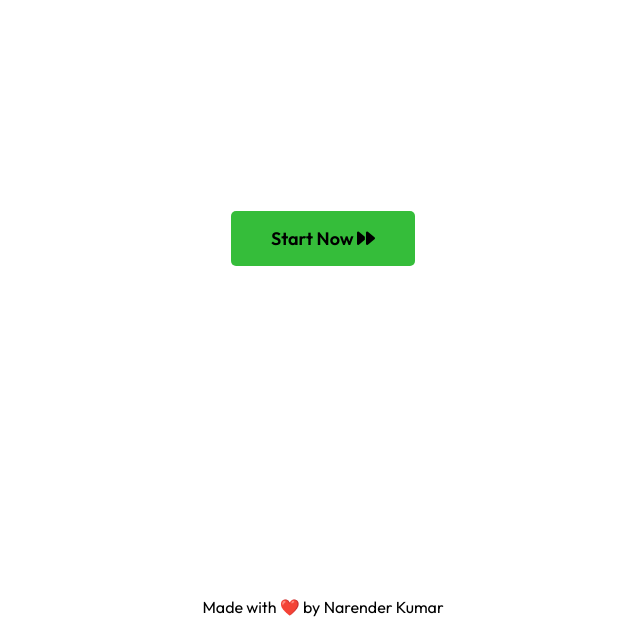
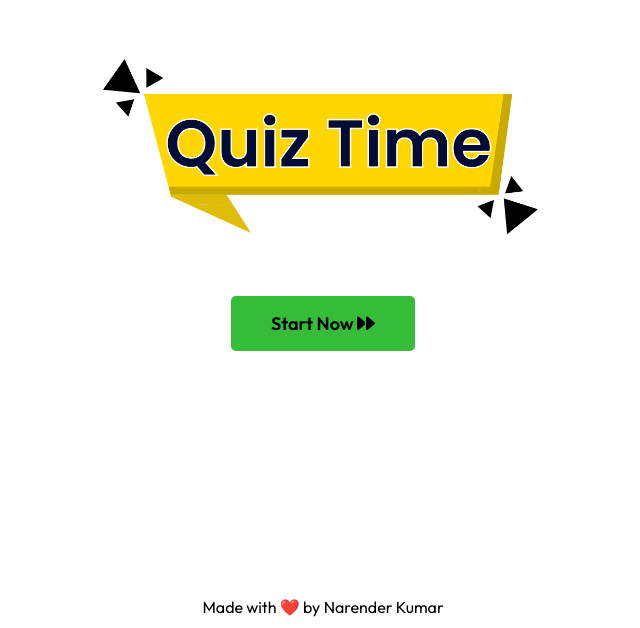
Before and after one commit to NarenderKumar8875/Professional-Quiz-App, a plain HTML site: page index.html in a window 1280 px wide. Shown: the part 172-800 px from the top of the page, without its empty margins (317-957 px from the left). Drawn offline with Linux system fonts and the light colour scheme; the site is published under a folder, as on GitHub Pages, so addresses that start at the root find nothing.

Commit message:
some changes

```diff
--- a/index.html
+++ b/index.html
@@ -14,7 +14,7 @@
     <div class="container">
         <div class="main">
             <div class="logo">
-                <img src="/img/logo.png" alt="">
+                <img src="img/logo.png" alt="">
             </div>
             <button id="btn">Start Now <i class="fa-solid fa-forward"></i></button>
         </div>
@@ -28,7 +28,7 @@
 
     <div class="question-container home">
         <div class="question-logo">
-            <img src="/img/logo.png" alt="">
+            <img src="img/logo.png" alt="">
             <i class="fa-solid fa-volume-high"></i>
         </div>
 
@@ -64,7 +64,7 @@
 
     <div class="resul-container home">
         <div class="result-logo">
-            <img src="/img/logo.png" alt="">
+            <img src="img/logo.png" alt="">
         </div>
 
         <div class="result-graf">
@@ -88,8 +88,8 @@
         </div>
     </div>
 
-    <audio class="right-audio" src="/tune/rightanswer-95219.mp3"></audio>
-    <audio class="wrong-audio" src="/tune/wrong1.mp3"></audio>
+    <audio class="right-audio" src="tune/rightanswer-95219.mp3"></audio>
+    <audio class="wrong-audio" src="tune/wrong1.mp3"></audio>
 
     <!-- footer sabhi me same h -->
     <footer class='footer'>
```
